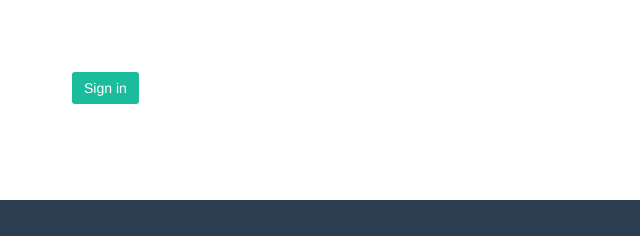
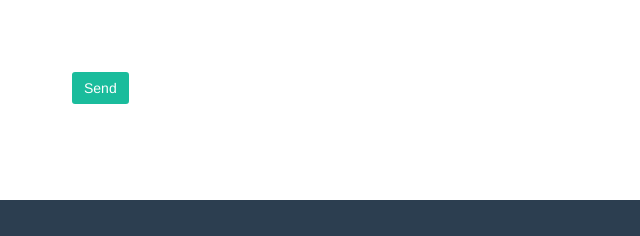
Before and after one commit to davide-corsini/html-css-bootstrap-freelancer, a plain HTML site: page index.html in a window 1280 px wide. Shown: the part 2313-2549 px from the top of the page, 0-640 px from the left. Drawn offline with nearby package versions, Linux system fonts and the light colour scheme.

Commit message:
btn modify

```diff
--- a/index.html
+++ b/index.html
@@ -164,7 +164,7 @@
                                 <input type="text" class="form-control" id="inputAddress2" placeholder="Apartment, studio, or floor">
                             </div>
                             <div class="my_padding">
-                                <button type="submit" class="btn btn-primary my_text_white my_aqua my_border_btn_white">Sign in</button>
+                                <button type="submit" class="btn btn-primary my_text_white my_aqua my_border_btn_white">Send</button>
                             </div>
                         </form>
                     </div>
```
